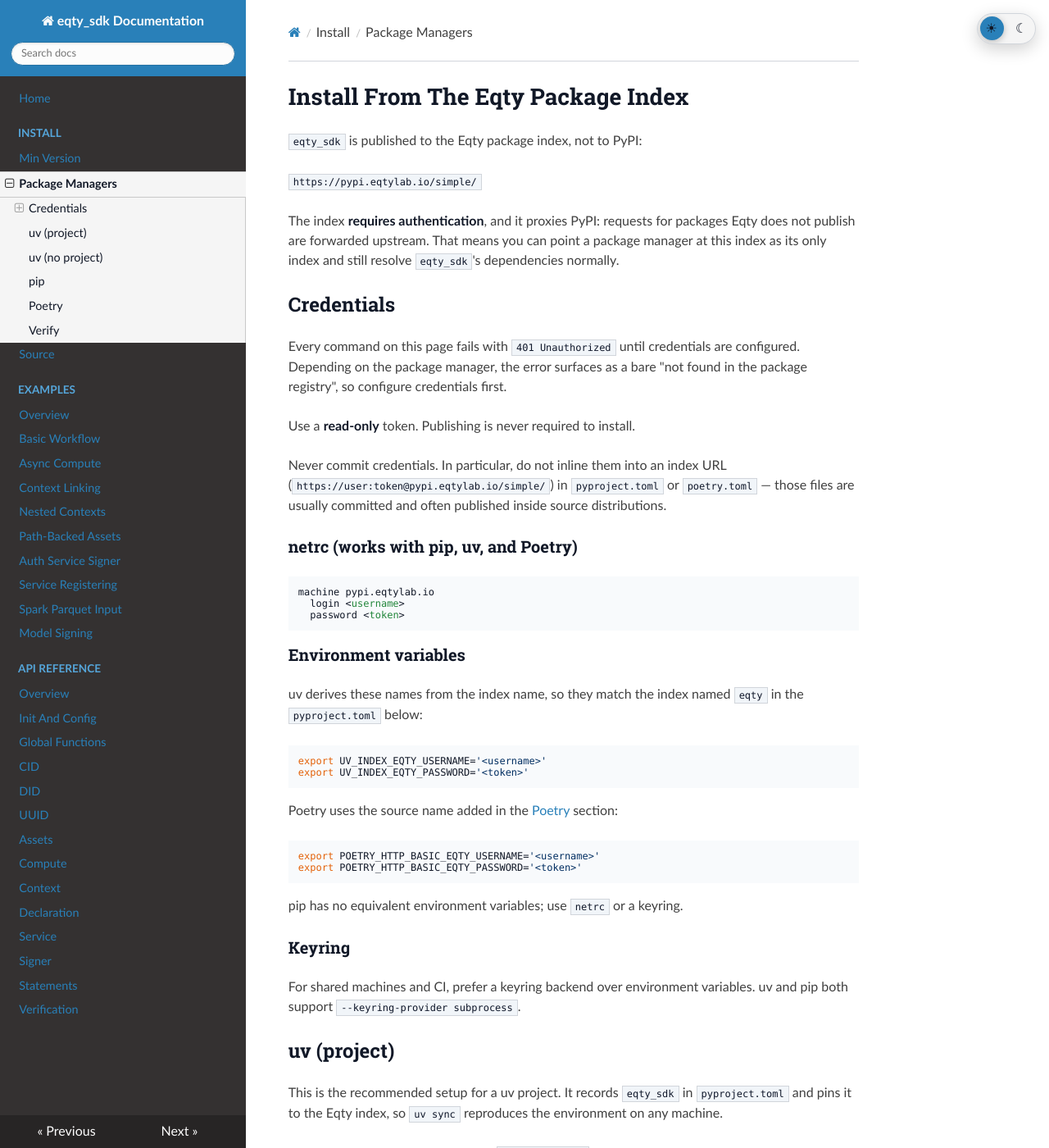
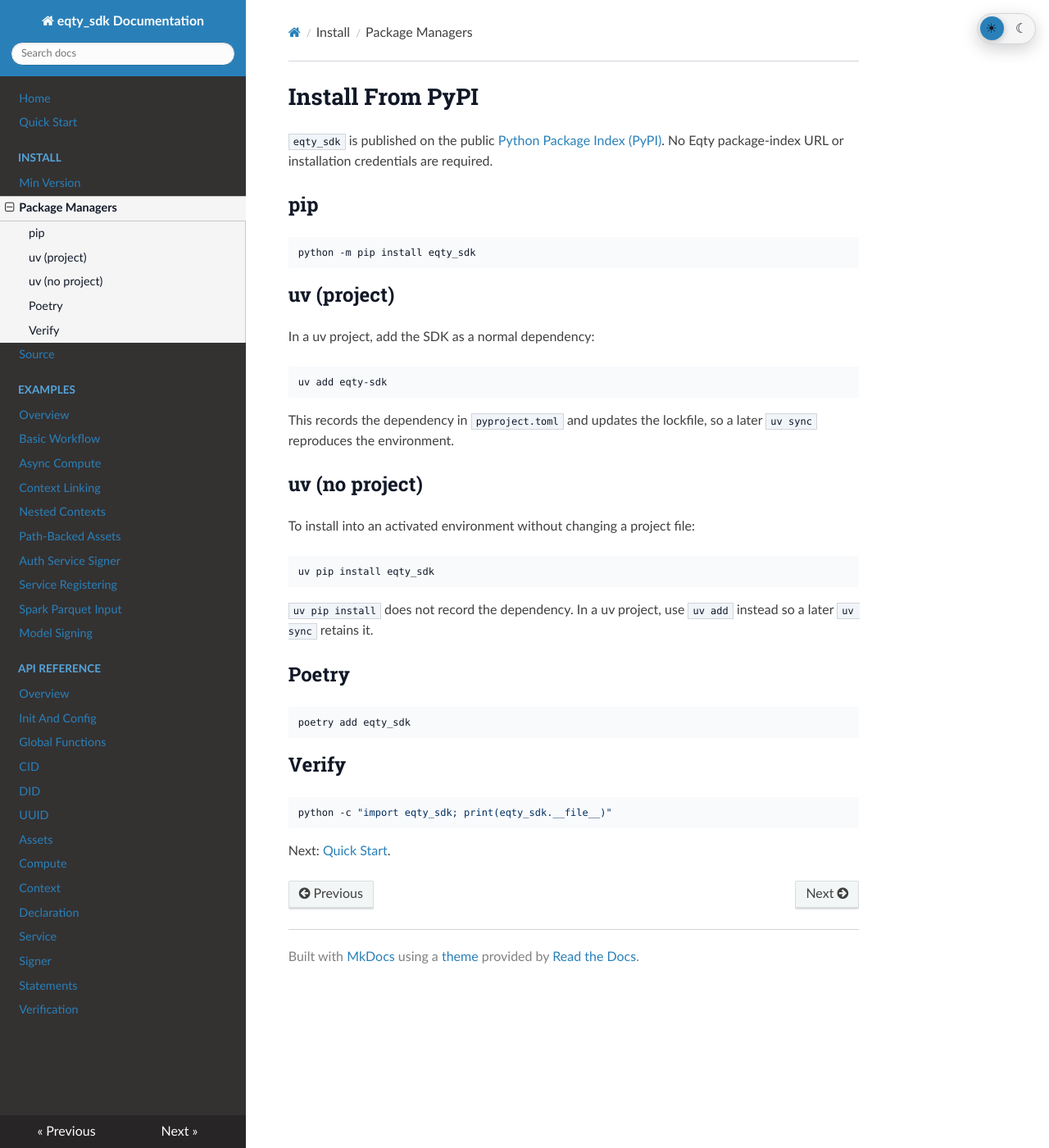
Before and after one commit to eqtylab/integrity-py, an MkDocs documentation site: the page built from docs/install/package-managers.md, in a window 1280 px wide and 1400 px high. Shown: the whole window at 82% size. Built offline with MkDocs 1.6.1, drawn with Linux system fonts in a browser that asks for light colours; nearby versions of some CDN libraries; some of the changed text lies outside the part shown.

Commit message:
add quick start

````diff
--- a/docs/install/package-managers.md
+++ b/docs/install/package-managers.md
@@ -1,121 +1,41 @@
-# Install From The Eqty Package Index
+# Install From PyPI
 
-`eqty_sdk` is published to the Eqty package index, not to PyPI:
+`eqty_sdk` is published on the public [Python Package Index (PyPI)](https://pypi.org/).
+No Eqty package-index URL or installation credentials are required.
 
-`https://pypi.eqtylab.io/simple/`
-
-The index **requires authentication**, and it proxies PyPI: requests for packages Eqty
-does not publish are forwarded upstream. That means you can point a package manager at
-this index as its only index and still resolve `eqty_sdk`'s dependencies normally.
-
-## Credentials
-
-Every command on this page fails with `401 Unauthorized` until credentials are
-configured. Depending on the package manager, the error surfaces as a bare
-"not found in the package registry", so configure credentials first.
-
-<!-- TODO(eqty): document how a user actually obtains an index username/token,
-     and link it here. This is the single biggest gap in onboarding -- nothing on
-     the docs site currently tells a new user where credentials come from. -->
-
-Use a **read-only** token. Publishing is never required to install.
-
-Never commit credentials. In particular, do not inline them into an index URL
-(`https://user:token@pypi.eqtylab.io/simple/`) in `pyproject.toml` or `poetry.toml` —
-those files are usually committed and often published inside source distributions.
-
-### netrc (works with pip, uv, and Poetry)
-
-```
-machine pypi.eqtylab.io
-  login <username>
-  password <token>
-```
-
-### Environment variables
-
-uv derives these names from the index name, so they match the index named `eqty` in the
-`pyproject.toml` below:
+## pip
 
 ```bash
-export UV_INDEX_EQTY_USERNAME='<username>'
-export UV_INDEX_EQTY_PASSWORD='<token>'
+python -m pip install eqty_sdk
 ```
-
-Poetry uses the source name added in the [Poetry](#poetry) section:
-
-```bash
-export POETRY_HTTP_BASIC_EQTY_USERNAME='<username>'
-export POETRY_HTTP_BASIC_EQTY_PASSWORD='<token>'
-```
-
-pip has no equivalent environment variables; use `netrc` or a keyring.
-
-### Keyring
-
-For shared machines and CI, prefer a keyring backend over environment variables. uv and
-pip both support `--keyring-provider subprocess`.
 
 ## uv (project)
 
-This is the recommended setup for a uv project. It records `eqty_sdk` in
-`pyproject.toml` and pins it to the Eqty index, so `uv sync` reproduces the environment
-on any machine.
-
-Add the index and the source pin to `pyproject.toml`:
-
-```toml
-[[tool.uv.index]]
-name = "eqty"
-url = "https://pypi.eqtylab.io/simple/"
-explicit = true
-
-[tool.uv.sources]
-eqty-sdk = { index = "eqty" }
-```
-
-Then add the package:
+In a uv project, add the SDK as a normal dependency:
 
 ```bash
 uv add eqty-sdk
 ```
 
-`explicit = true` means only packages pinned to this index in `[tool.uv.sources]`
-resolve from it; everything else continues to come from PyPI. uv does not write
-credentials into `pyproject.toml` or `uv.lock`, so both stay safe to commit.
+This records the dependency in `pyproject.toml` and updates the lockfile, so a
+later `uv sync` reproduces the environment.
 
 ## uv (no project)
 
-To install into an activated environment without a `pyproject.toml`:
+To install into an activated environment without changing a project file:
 
 ```bash
-uv pip install --index-url https://pypi.eqtylab.io/simple/ eqty_sdk
+uv pip install eqty_sdk
 ```
 
-Note that `uv pip install` does not record the dependency anywhere. In a uv project, a
-later `uv sync` will remove `eqty_sdk` again — use the project setup above instead.
-
-## pip
-
-```bash
-python -m pip install --index-url https://pypi.eqtylab.io/simple/ eqty_sdk
-```
-
-Use `--index-url`, not `--extra-index-url`. With `--extra-index-url`, pip searches PyPI
-*and* the Eqty index and installs whichever has the highest version number, which is the
-[dependency confusion](https://en.wikipedia.org/wiki/Supply_chain_attack) pattern: anyone
-who uploads a higher-versioned `eqty_sdk` to PyPI would win. `--index-url` resolves from
-the Eqty index only, and the index proxies PyPI for everything else.
+`uv pip install` does not record the dependency. In a uv project, use `uv add`
+instead so a later `uv sync` retains it.
 
 ## Poetry
 
 ```bash
-poetry source add --priority=explicit eqty https://pypi.eqtylab.io/simple/
-poetry add --source eqty eqty_sdk
+poetry add eqty_sdk
 ```
-
-`--priority=explicit` is the Poetry equivalent of uv's `explicit = true`: only packages
-requested with `--source eqty` resolve from the Eqty index.
 
 ## Verify
 
@@ -123,4 +43,4 @@
 python -c "import eqty_sdk; print(eqty_sdk.__file__)"
 ```
 
-Next: [Basic Workflow](../examples/basic-workflow.md).
+Next: [Quick Start](../quick-start.md).
--- a/mkdocs.yml
+++ b/mkdocs.yml
@@ -6,6 +6,7 @@
 
 nav:
   - Home: index.md
+  - Quick Start: quick-start.md
   - Install:
       - Min Version: install/min-version.md
       - Package Managers: install/package-managers.md
````
Also changed, not shown: docs/install/source.md (+2 -2 lines), docs/quick-start.md (added, +114 -0 lines), 1 other file.
